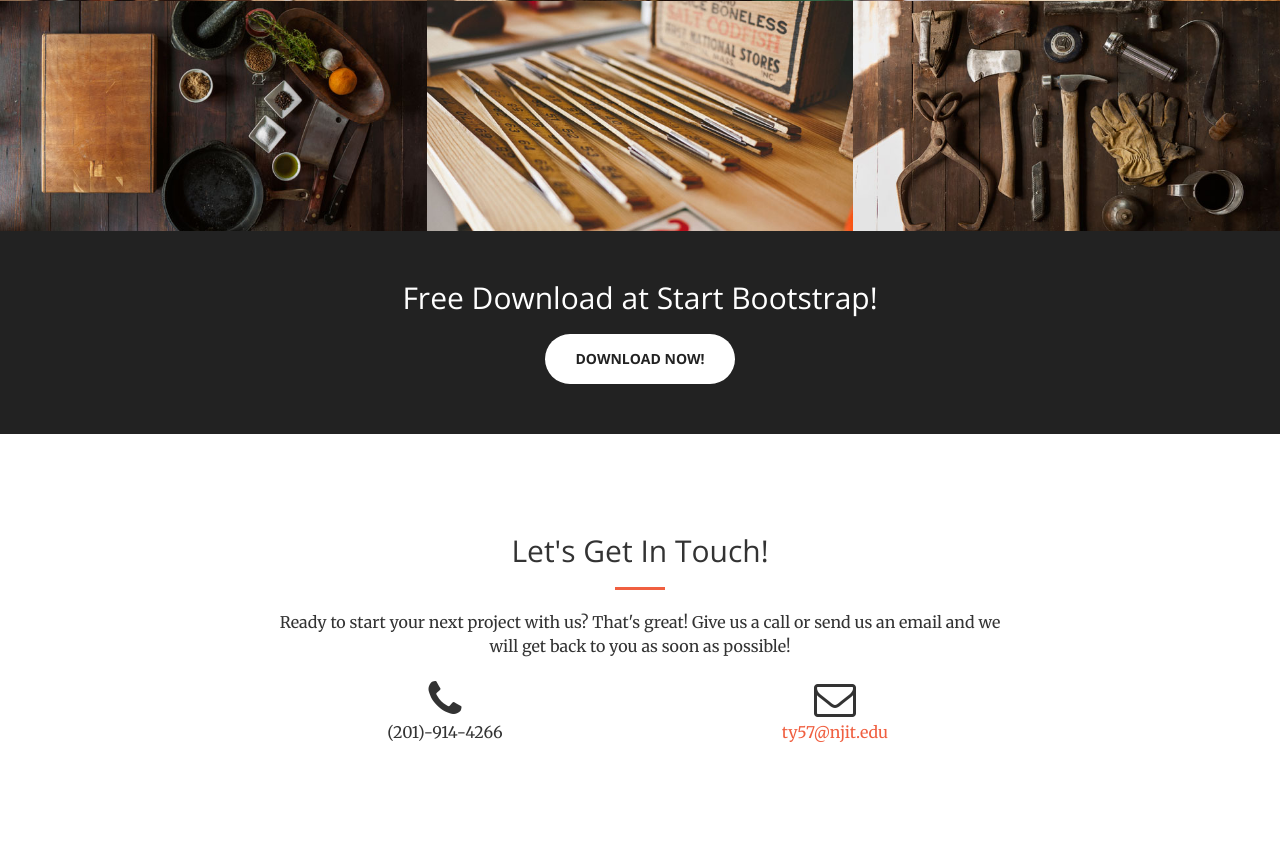
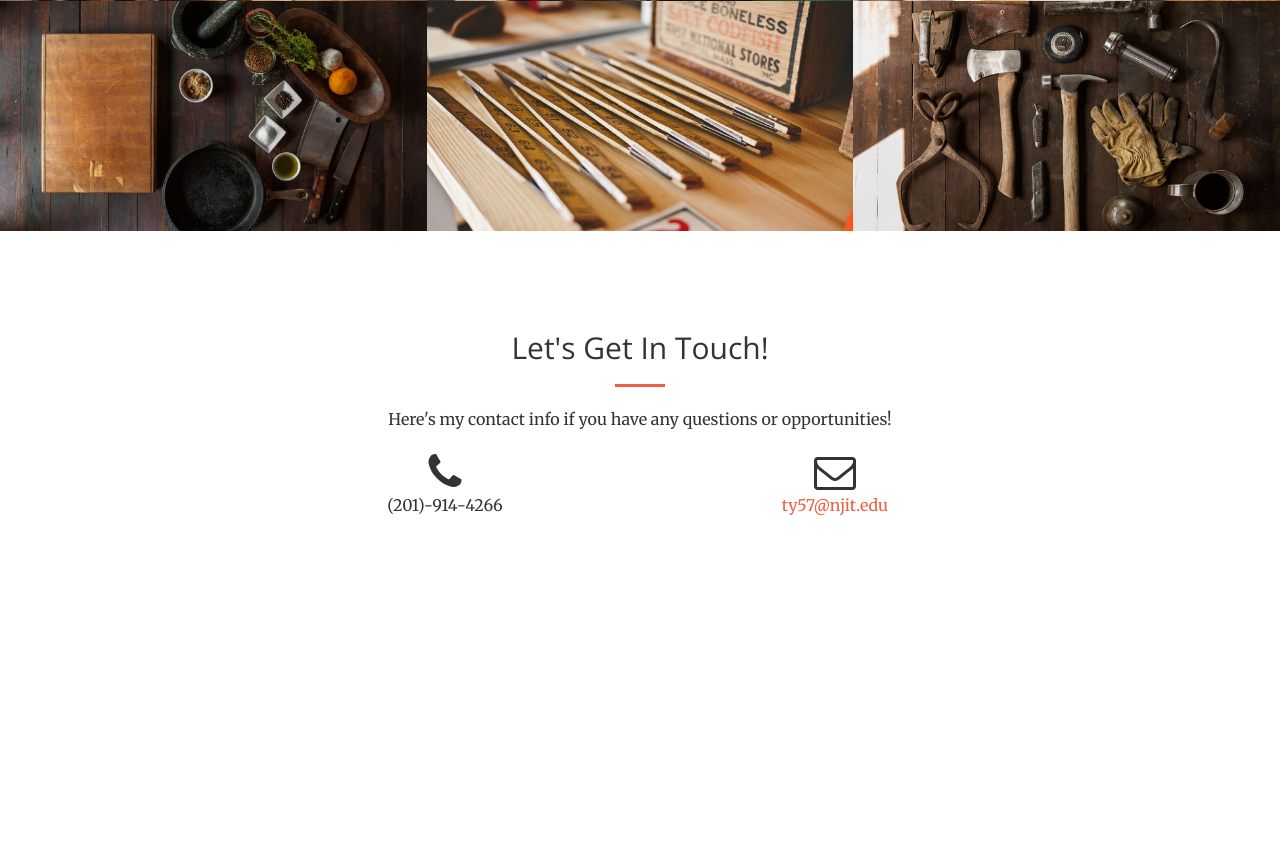
Before and after one commit to ArteriusDayne/IS219Yuenthon-p1, a PHP site: page / in a window 1280 px wide. Shown: the part 1927-2791 px from the top of the page. After the commit the page ends 2442 px from the top, so only its background shows below. Run offline with PHP 8.4, Linux system fonts and the light colour scheme.

Commit message:
-Portfolio

```diff
--- a/index.php
+++ b/index.php
@@ -56,7 +56,7 @@
                         <a class="page-scroll" href="#about">About</a>
                     </li>
                     <li>
-                        <a class="page-scroll" href="#services">Skills</a>
+                        <a class="page-scroll" href="#skills">Skills</a>
                     </li>
                     <li>
                         <a class="page-scroll" href="#portfolio">Portfolio</a>
@@ -89,13 +89,13 @@
                     <h2 class="section-heading">About Me</h2>
                     <hr class="light">
                     <p class="text-faded">I am a Junior Computer Science and Web & Information Systems major at the New Jersey Institute of Technology.  I have knowledge in HTML, CSS, Javascript, Java, PHP, Python, and C++ as well as extensive experience in UNIX systems.</p>
-                    <a href="#" class="btn btn-default btn-xl">Learn More!</a>
+                    <a href="#skills" class="btn btn-default btn-xl page-scroll">Learn More!</a>
                 </div>
             </div>
         </div>
     </section>
 
-    <section id="services">
+    <section id="skills">
         <div class="container">
             <div class="row">
                 <div class="col-lg-12 text-center">
@@ -162,10 +162,10 @@
                         <div class="portfolio-box-caption">
                             <div class="portfolio-box-caption-content">
                                 <div class="project-category text-faded">
-                                    Category
+                                    Spring 2016
                                 </div>
                                 <div class="project-name">
-                                    Project Name
+                                    Resume
                                 </div>
                             </div>
                         </div>
@@ -235,22 +235,13 @@
         </div>
     </section>
 
-    <aside class="bg-dark">
-        <div class="container text-center">
-            <div class="call-to-action">
-                <h2>Free Download at Start Bootstrap!</h2>
-                <a href="#" class="btn btn-default btn-xl wow tada">Download Now!</a>
-            </div>
-        </div>
-    </aside>
-
     <section id="contact">
         <div class="container">
             <div class="row">
                 <div class="col-lg-8 col-lg-offset-2 text-center">
                     <h2 class="section-heading">Let's Get In Touch!</h2>
                     <hr class="primary">
-                    <p>Ready to start your next project with us? That's great! Give us a call or send us an email and we will get back to you as soon as possible!</p>
+                    <p>Here's my contact info if you have any questions or opportunities!</p>
                 </div>
                 <div class="col-lg-4 col-lg-offset-2 text-center">
                     <i class="fa fa-phone fa-3x wow bounceIn"></i>
```
